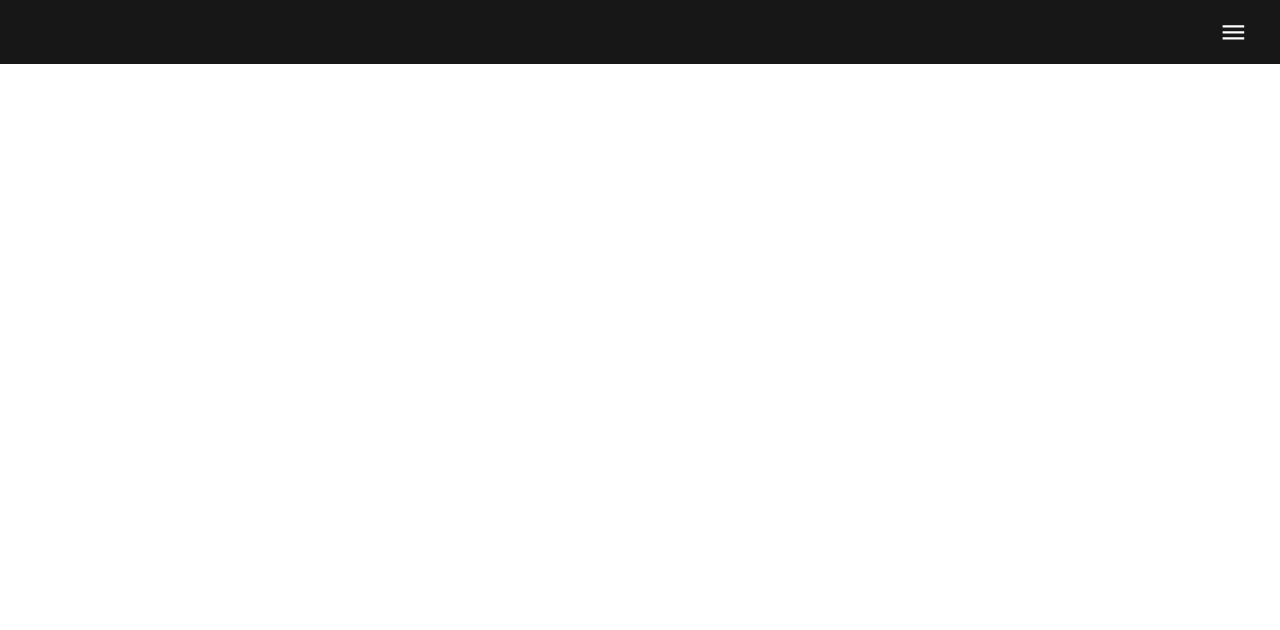
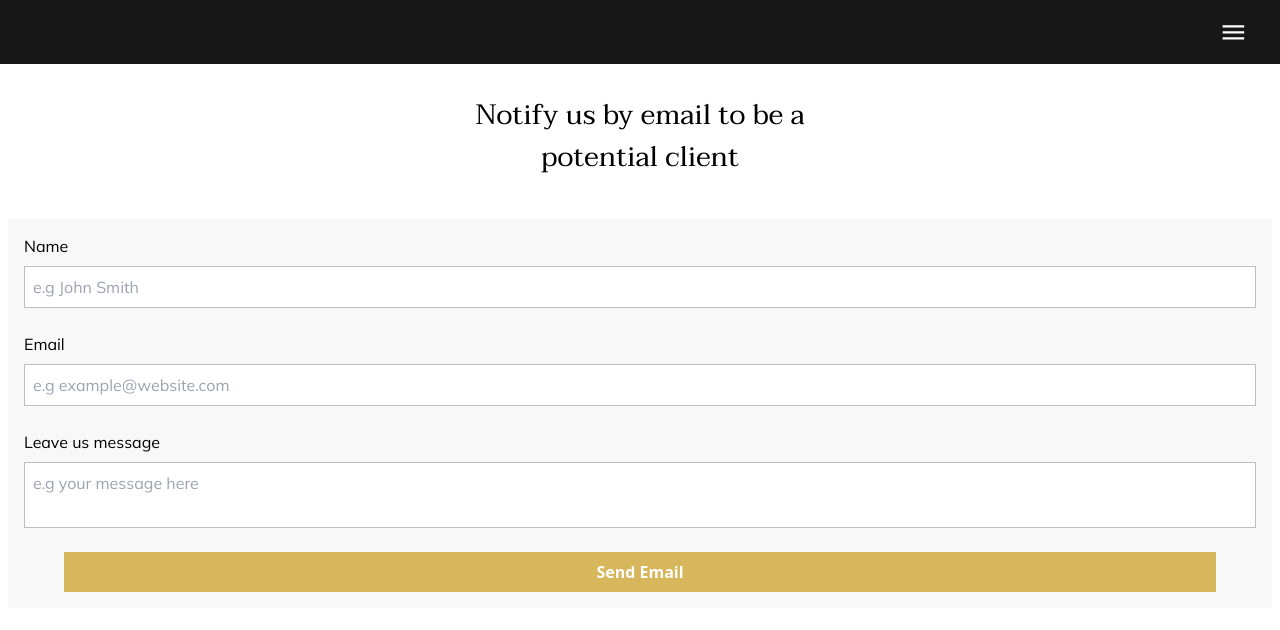
Before and after one commit to joao-miguel8/wellington-limousine, a React (Vite) app in the folder wellington-limousine/: page / in a window 1280 px wide. Shown: the top 630 px of the page. Built offline with nearby package versions, Linux system fonts and the light colour scheme.

Commit message:
Feat: Create NewClientForm.tsx

```diff
--- a/wellington-limousine/src/App.tsx
+++ b/wellington-limousine/src/App.tsx
@@ -1,9 +1,7 @@
 import { useState } from "react";
 import "./App.css";
-import Nav from "./components/Nav";
-import HeroSection from "./components/hero-section/HeroSection";
-import { MdMenu } from "react-icons/md";
 import Header from "./components/header/Header";
+import NewClientForm from "./components/new-client-form/NewClientForm";
 
 function App() {
 	const [isMenuClosed, setIsMenuClosed] = useState(false);
@@ -11,6 +9,7 @@ function App() {
 		<>
 			<Header isMenuClosed={isMenuClosed} setIsMenuClosed={setIsMenuClosed} />
 			{/* <HeroSection /> */}
+			<NewClientForm />
 		</>
 	);
 }
--- /dev/null
+++ b/wellington-limousine/src/components/new-client-form/NewClientForm.tsx
@@ -0,0 +1,44 @@
+import { useState } from "react";
+
+function NewClientForm() {
+	type ClientFormDataType = {
+		name: string;
+		email: string;
+		message: string;
+	};
+
+	const [clientFormData, setClientFormData] = useState<ClientFormDataType>({
+		name: "",
+		email: "",
+		message: "",
+	});
+
+	return (
+		<div className="pt-6 mt-[70px] rounded-sm">
+			<h4 className="mx-auto font-taviraj text-center text-28 max-w-[350px]">Notify us by email to be a potential client</h4>
+			<form action="" className="mx-2 p-4 mt-10 bg-[#F8F8F8]">
+				<div className="flex flex-col w-full gap-6 ">
+					<div className="flex flex-col font-mulish">
+						<label htmlFor="name">Name</label>
+						<input value={clientFormData.name} onChange={e => setClientFormData({ ...clientFormData, name: e.target.value })} name="name" type="text" placeholder="e.g John Smith" className="mt-2 p-2 border-[1.5px] border-[#bebebe]" />
+					</div>
+					<div className="flex flex-col font-mulish">
+						<label htmlFor="">Email</label>
+						<input value={clientFormData.email} onChange={e => setClientFormData({ ...clientFormData, email: e.target.value })} type="text" placeholder="e.g example@website.com" className="mt-2 p-2 border-[1.5px] border-[#bebebe]" />
+					</div>
+					<div className="flex flex-col font-mulish">
+						<label htmlFor="message">Leave us message</label>
+						<textarea value={clientFormData.message} onChange={e => setClientFormData({ ...clientFormData, message: e.target.value })} name="message" placeholder="e.g your message here" className="mt-2 p-2 resize-none border-[1.5px] border-[#bebebe]" />
+					</div>
+					<div className="flex justify-center w-full">
+						<button type="submit" className="mx-10 p-2 w-full text-white font-bold bg-[#D7B65C] hover:bg-[#dfab1c] duration-300">
+							Send Email
+						</button>
+					</div>
+				</div>
+			</form>
+		</div>
+	);
+}
+
+export default NewClientForm;
```
